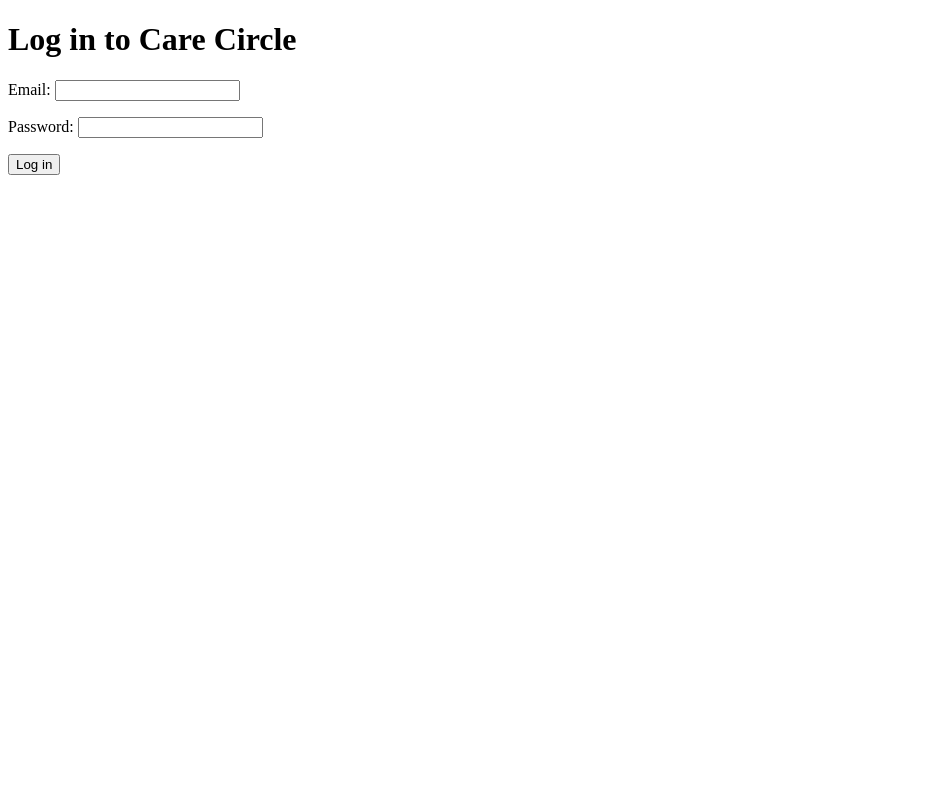
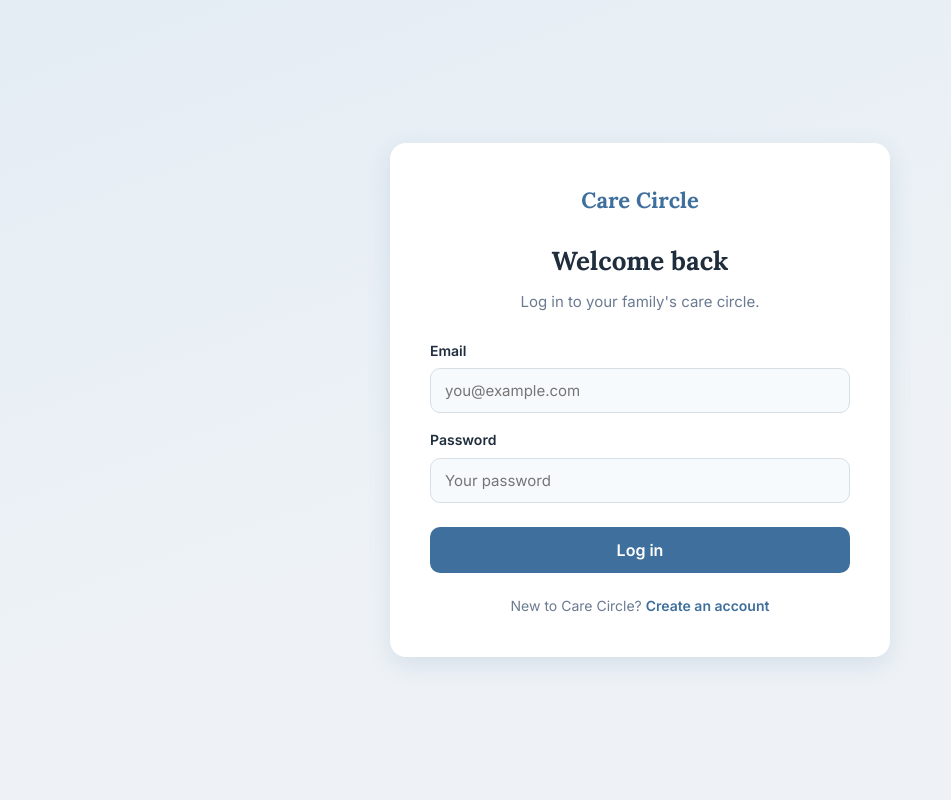
Before and after one commit to Sanchitbhadani-1/Care-Circle-App, a Django app: page /login/ in a window 1280 px wide. Shown: the whole page, without its empty margins (0-951 px from the left). Run offline with Django 5.2, Linux system fonts and the light colour scheme.

Commit message:
Attached CSS to login page

```diff
--- a/accounts/templates/accounts/login.html
+++ b/accounts/templates/accounts/login.html
@@ -1,28 +1,44 @@
+{% load static %}
 <!DOCTYPE html>
 <html>
 <head>
     <title>Log In — Care Circle</title>
+    <link rel="stylesheet" href="{% static 'css/style.css' %}">
 </head>
-<body>
-    <!-- Page heading -->
-    <h1>Log in to Care Circle</h1>
+<body class="auth-page">
+
+    <div class="auth-card">
+        <!-- Logo links back home -->
+        <a class="auth-logo" href="/">Care Circle</a>
+
+        <h1>Welcome back</h1>
+        <p class="auth-subtitle">Log in to your family's care circle.</p>
 
         <!-- If the login failed, show the error message in red -->
         {% if error %}
-        <p style="color: red;">{{ error }}</p>
+            <p class="form-error">{{ error }}</p>
         {% endif %}
 
         <!-- The login form: sends the email + password to the server -->
-    <form method="post">
+        <form method="post" class="auth-form">
             <!-- Security token that proves the form came from my own site -->
             {% csrf_token %}
-        <p>
-            <label>Email: <input type="email" name="email" required></label>
-        </p>
-        <p>
-            <label>Password: <input type="password" name="password" required></label>
-        </p>
-        <button type="submit">Log in</button>
+
+            <label class="field">
+                <span class="field-label">Email</span>
+                <input type="email" name="email" placeholder="you@example.com" required>
+            </label>
+
+            <label class="field">
+                <span class="field-label">Password</span>
+                <input type="password" name="password" placeholder="Your password" required>
+            </label>
+
+            <button type="submit" class="button auth-submit">Log in</button>
         </form>
+
+        <p class="auth-alt">New to Care Circle? <a href="/signup/">Create an account</a></p>
+    </div>
+
 </body>
 </html>
```
Lines whose indentation alone changed are shown as unchanged.
